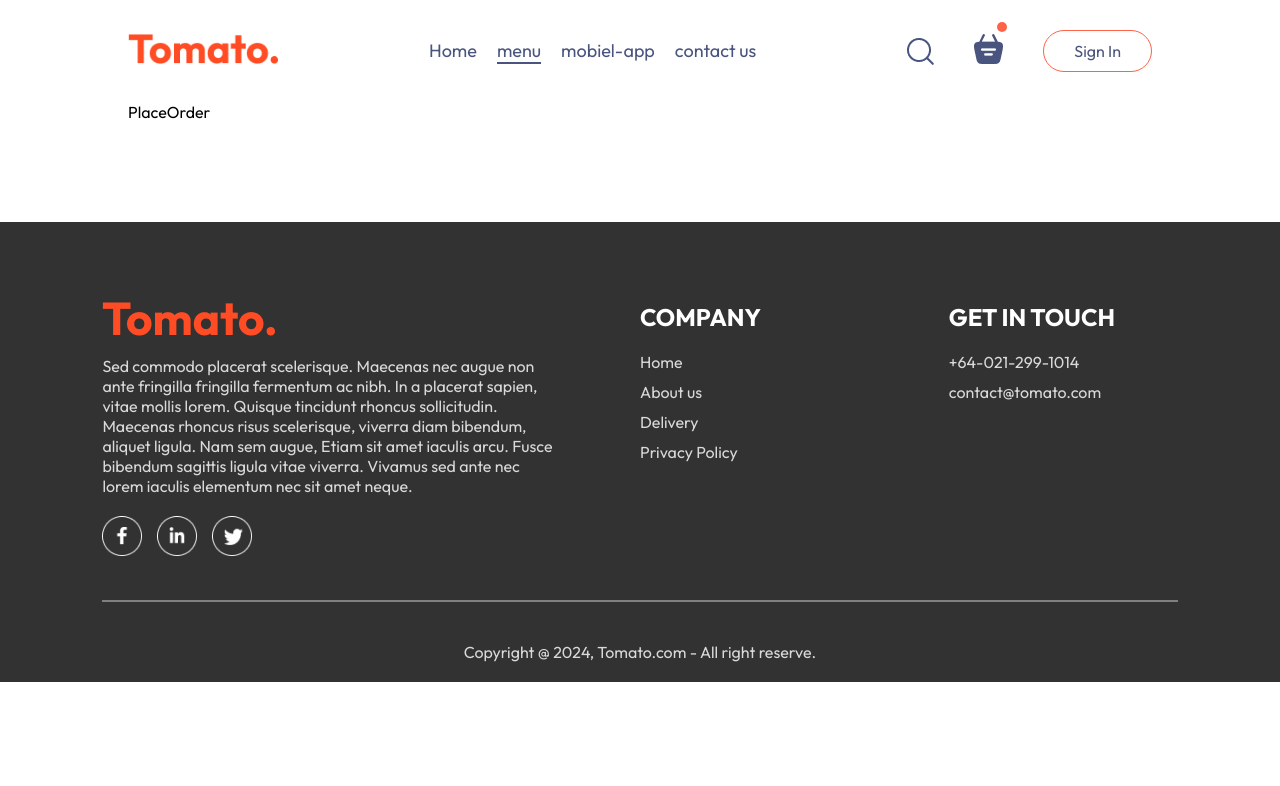
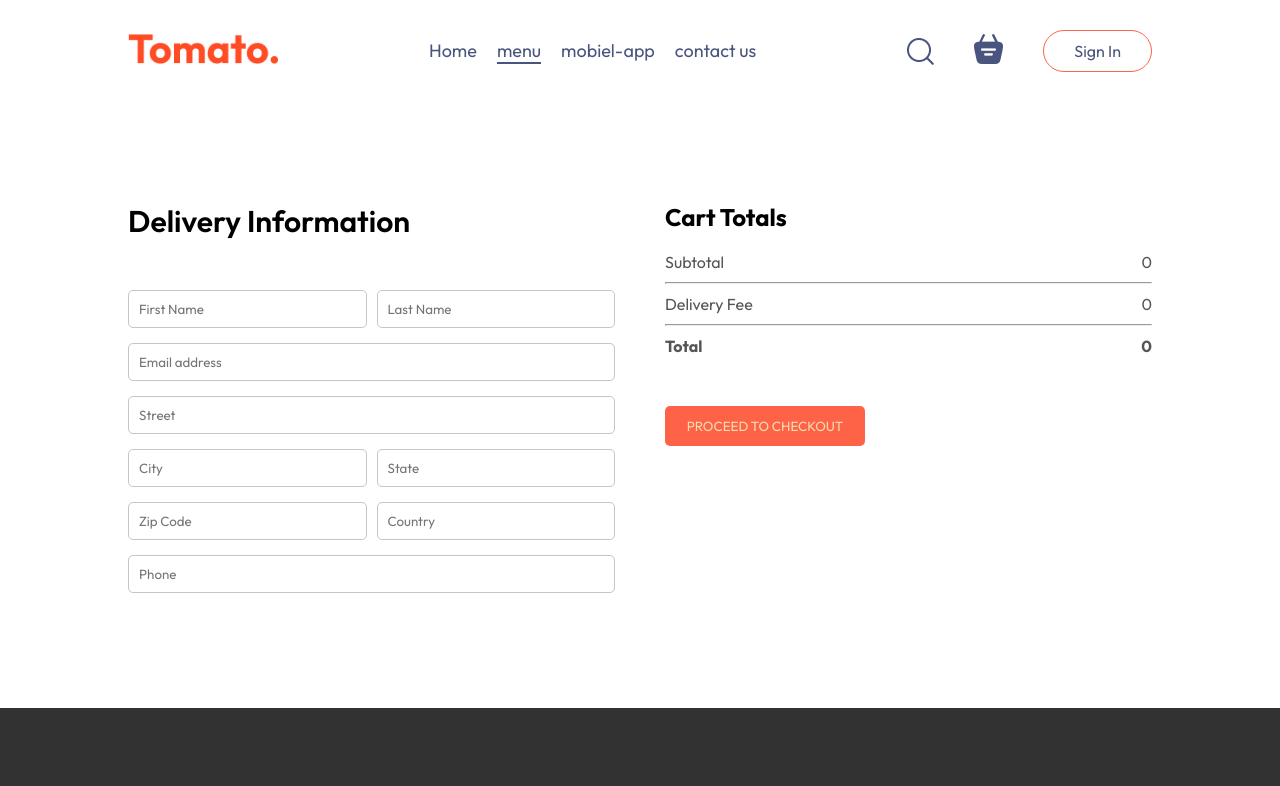
Before and after one commit to prakash-pra/Food-delivery-applition, a React (Vite) app in the folder frontend/: page /order in a window 1280 px wide. Shown: the top 786 px of the page. Built offline with nearby package versions, Linux system fonts and the light colour scheme.

Commit message:
checkout operation done

```diff
--- a/frontend/src/components/Navbar/Navbar.jsx
+++ b/frontend/src/components/Navbar/Navbar.jsx
@@ -1,10 +1,13 @@
-import React, { useState } from "react";
+import React, { useContext, useState } from "react";
 import "./Navbar.css";
 import { assets } from "../../assets/assets";
 import { Link } from "react-router-dom";
+import { StoreContext } from "../../context/storeContext";
 
 const Navbar = ({ setShowLoginPopUp }) => {
   const [menu, setMenu] = useState("menu");
+
+  const { getTotalCartAmount } = useContext(StoreContext);
 
   return (
     <div className='navbar'>
@@ -22,30 +25,33 @@
         >
           Home
         </Link>
-        <li
+        <a
+          href='#explore-menu'
           onClick={() => {
             setMenu("menu");
           }}
           className={menu === "menu" ? "active" : ""}
         >
           menu
-        </li>
-        <li
+        </a>
+        <a
+          href='#app-download'
           onClick={() => {
             setMenu("mobile-app");
           }}
           className={menu === "mobile-app" ? "active" : ""}
         >
           mobiel-app
-        </li>
-        <li
+        </a>
+        <a
+          href='#footer'
           onClick={() => {
             setMenu("contact-us");
           }}
           className={menu === "contact-us" ? "active" : ""}
         >
           contact us
-        </li>
+        </a>
       </ul>
 
       <div className='navbar-right'>
@@ -54,7 +60,7 @@
           <Link to={"/cart"}>
             <img src={assets.basket_icon} alt='' />
           </Link>
-          <div className='dot'></div>
+          <div className={getTotalCartAmount() !== 0 ? "dot" : ""}></div>
         </div>
         <button onClick={() => setShowLoginPopUp(true)}>Sign In</button>
       </div>
--- a/frontend/src/context/StoreContext.jsx
+++ b/frontend/src/context/StoreContext.jsx
@@ -18,9 +18,17 @@
     setCartItem((prev) => ({ ...prev, [itemId]: prev[itemId] - 1 }));
   };
 
-  useEffect(() => {
-    console.log(cartItem);
-  }, [cartItem]);
+  const getTotalCartAmount = () => {
+    let totalAmount = 0;
+
+    for (const item in cartItem) {
+      if (cartItem[item] > 0) {
+        let itemInfo = food_list.find((product) => product._id === item);
+        totalAmount += itemInfo.price * cartItem[item];
+      }
+    }
+    return totalAmount;
+  };
 
   const contextValue = {
     food_list,
@@ -28,6 +36,7 @@
     cartItem,
     setCartItem,
     removeFromCart,
+    getTotalCartAmount,
   };
 
   return (
--- a/frontend/src/index.css
+++ b/frontend/src/index.css
@@ -4,6 +4,7 @@
   margin: 0;
   box-sizing: border-box;
   font-family: Outfit;
+  scroll-behavior: smooth;
 }
 body {
   height: 100vh;
--- a/frontend/src/pages/Cart/Cart.jsx
+++ b/frontend/src/pages/Cart/Cart.jsx
@@ -1,8 +1,12 @@
 import React, { useContext } from "react";
 import "./Cart.css";
 import { StoreContext } from "../../context/storeContext";
+import { useNavigate } from "react-router-dom";
 const Cart = () => {
-  const { cartItem, food_list, removeFromCart } = useContext(StoreContext);
+  const { cartItem, food_list, removeFromCart, getTotalCartAmount } =
+    useContext(StoreContext);
+
+  const navigate = useNavigate();
   return (
     <div className='cart'>
       <div className='cart-items'>
@@ -19,8 +23,8 @@
         {food_list.map((item, index) => {
           if (cartItem[item._id] > 0) {
             return (
-              <>
-                <div key={index} className='cart-items-title cart-items-item'>
+              <div key={index}>
+                <div className='cart-items-title cart-items-item'>
                   <img src={item.image} alt='' />
                   <p>{item.name}</p>
                   <p>${item.price}</p>
@@ -31,7 +35,7 @@
                   </p>
                 </div>
                 <hr />
-              </>
+              </div>
             );
           }
         })}
@@ -42,20 +46,22 @@
           <div>
             <div className='cart-total-details'>
               <p>Subtotal</p>
-              <p>{0}</p>
+              <p>{getTotalCartAmount()}</p>
             </div>
             <hr />
             <div className='cart-total-details'>
               <p>Delivery Fee</p>
-              <p>{2}</p>
+              <p>{getTotalCartAmount() === 0 ? 0 : 2}</p>
             </div>
             <hr />
             <div className='cart-total-details'>
               <b>Total</b>
-              <b>{0}</b>
+              <b>{getTotalCartAmount() === 0 ? 0 : getTotalCartAmount() + 2}</b>
             </div>
           </div>
-          <button>PROCEED TO CHECKOUT</button>
+          <button onClick={() => navigate("/order")}>
+            PROCEED TO CHECKOUT
+          </button>
         </div>
         <div className='cart-promocode'>
           <div>
--- a/frontend/src/pages/PlaceOrder/PlaceOrder.css
+++ b/frontend/src/pages/PlaceOrder/PlaceOrder.css
@@ -0,0 +1,35 @@
+.place-order {
+  display: flex;
+  justify-content: space-between;
+  align-items: start;
+  gap: 50px;
+  margin-top: 100px;
+}
+.place-order-left {
+  width: 100%;
+  max-width: max(30%, 500px);
+}
+.place-order-left .title {
+  font-size: 30px;
+  font-weight: 600;
+  margin-bottom: 50px;
+}
+.place-order-left input {
+  margin-bottom: 15px;
+  width: 100%;
+  padding: 10px;
+  border: 1px solid #c5c5c5;
+  border-radius: 5px;
+  outline-color: tomato;
+}
+.place-order-left .multi-fields {
+  display: flex;
+  gap: 10px;
+}
+.place-order-right {
+  width: 100%;
+  max-width: max(40%, 500px);
+}
+.place-order .cart-total button {
+  margin-top: 30px;
+}
--- a/frontend/src/pages/PlaceOrder/PlaceOrder.jsx
+++ b/frontend/src/pages/PlaceOrder/PlaceOrder.jsx
@@ -1,7 +1,53 @@
-import React from "react";
+import React, { useContext } from "react";
 import "./PlaceOrder.css";
+import { StoreContext } from "../../context/storeContext";
 function PlaceOrder() {
-  return <div>PlaceOrder</div>;
+  const { getTotalCartAmount } = useContext(StoreContext);
+
+  return (
+    <form className='place-order'>
+      <div className='place-order-left'>
+        <p className='title'>Delivery Information</p>
+        <div className='multi-fields'>
+          <input type='text' placeholder='First Name' />
+          <input type='text' placeholder='Last Name' />
+        </div>
+        <input type='email' placeholder='Email address' />
+        <input type='text' placeholder='Street' />
+        <div className='multi-fields'>
+          <input type='text' placeholder='City' />
+          <input type='text' placeholder='State' />
+        </div>
+        <div className='multi-fields'>
+          <input type='text' placeholder='Zip Code' />
+          <input type='text' placeholder='Country' />
+        </div>
+        <input type='text' placeholder='Phone' />
+      </div>
+      <div className='place-order-right'>
+        <div className='cart-total'>
+          <h2>Cart Totals</h2>
+          <div>
+            <div className='cart-total-details'>
+              <p>Subtotal</p>
+              <p>{getTotalCartAmount()}</p>
+            </div>
+            <hr />
+            <div className='cart-total-details'>
+              <p>Delivery Fee</p>
+              <p>{getTotalCartAmount() === 0 ? 0 : 2}</p>
+            </div>
+            <hr />
+            <div className='cart-total-details'>
+              <b>Total</b>
+              <b>{getTotalCartAmount() === 0 ? 0 : getTotalCartAmount() + 2}</b>
+            </div>
+          </div>
+          <button>PROCEED TO CHECKOUT</button>
+        </div>
+      </div>
+    </form>
+  );
 }
 
 export default PlaceOrder;
```
